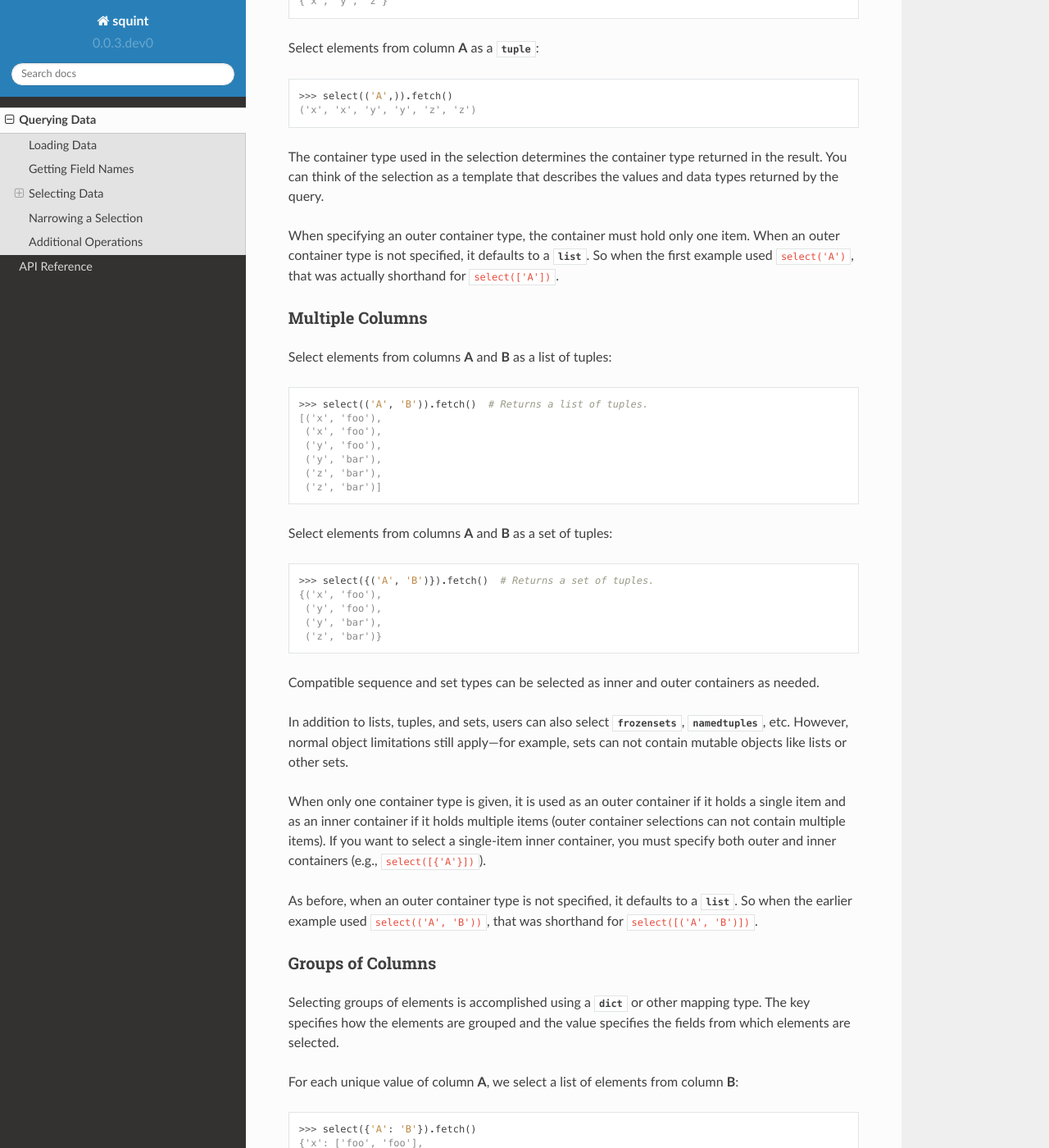
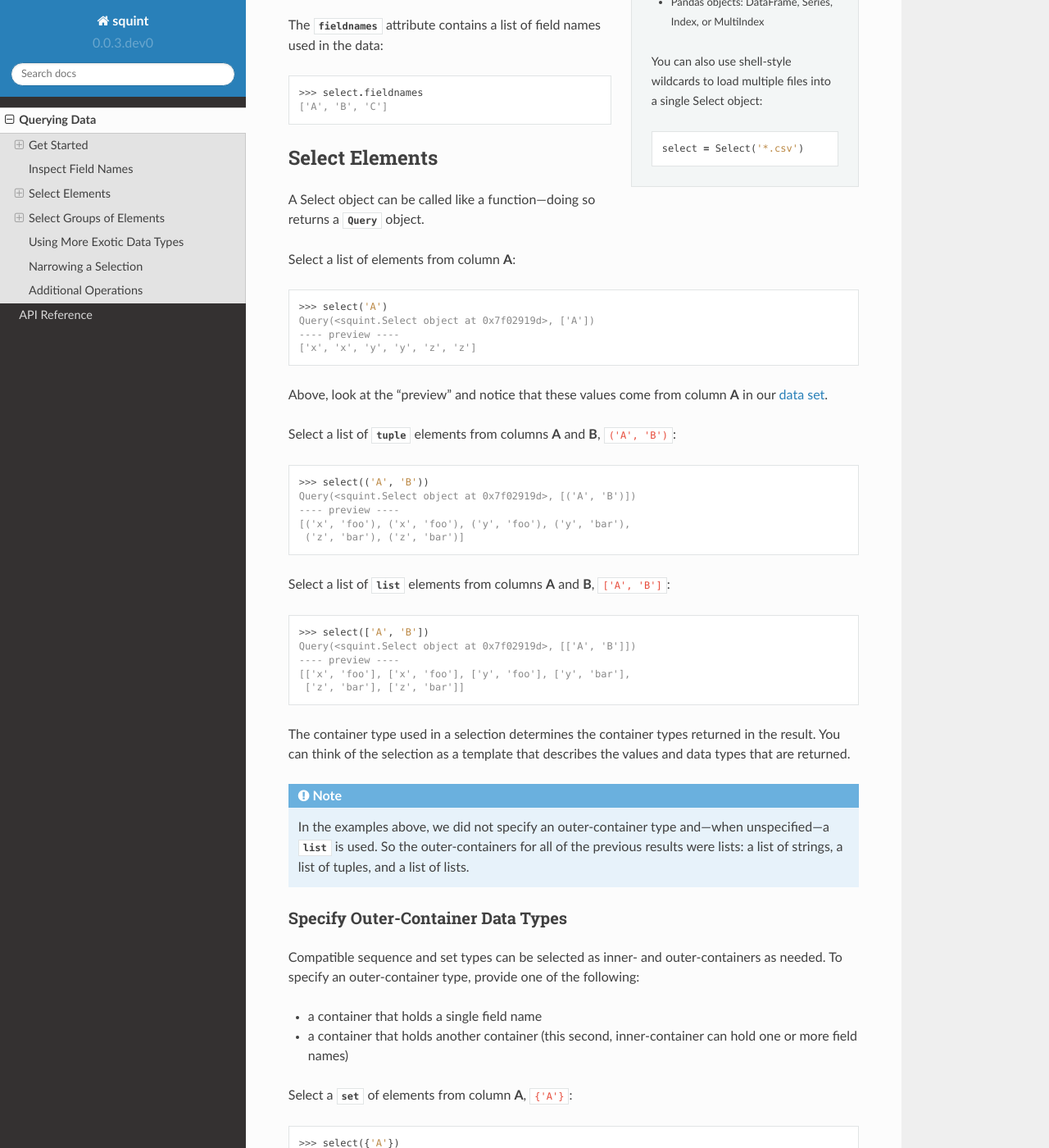
Before and after one commit to shawnbrown/squint, a Sphinx documentation site: the page built from docs/tutorial/introduction.rst, in a window 1280 px wide and 1400 px high, scrolled down 1237 px. Shown: the whole window at 82% size. Built offline with Sphinx 7.4.7 and the Read the Docs theme 2.0.0, drawn with Linux system fonts in a browser that asks for light colours; some of the changed text lies outside the part shown.

Commit message:
Update docs to streamline examples and show new preview feature.

```diff
--- a/docs/tutorial/introduction.rst
+++ b/docs/tutorial/introduction.rst
@@ -15,9 +15,16 @@ Querying Data
 #############
 
 The following examples demonstrate squint's :class:`Select`,
-:class:`Query`, and :class:`Result` classes. Users can follow along
-and type the commands themselves at Python's interactive prompt
-(``>>>``). For these examples, we will use the following data:
+:class:`Query`, and :class:`Result` classes. This introduction
+is written with the intent that you follow along and type the
+examples into Python's interactive prompt yourself. This will
+give you hands-on experience working with Select and Query
+objects.
+
+
+.. _intro-data-set:
+
+For these examples, we will use the following data set:
 
     ===  ===  ===
      A    B    C
@@ -31,150 +38,284 @@ and type the commands themselves at Python's interactive prompt
     ===  ===  ===
 
 
-Loading Data
-============
+Get Started
+===========
 
-You can load the data from a CSV file (:download:`example.csv
-</_static/example.csv>`) into a :class:`Select` object::
+Download the data set as a CSV file:
+
+    :download:`example.csv </_static/example.csv>`
+
+
+Start the Interactive Prompt
+----------------------------
+
+Open a command prompt and navigate to the folder that contains
+the example data. Then start Python in interactive mode so you
+can type commands at the ``>>>`` prompt:
+
+.. code-block:: none
+
+    $ python3
+    Python 3.8.0 (default, Oct 16 2019, 12:47:36)
+    [GCC 9.2.1 20190827 (Red Hat 9.2.1-1)] on linux
+    Type "help", "copyright", "credits" or "license" for more information.
+    >>>
+
+
+.. sidebar:: Supported Formats
+
+    Using :class:`Select`, you can load data from difference sources:
+
+    * CSV files
+    * Database connections
+    * MS Excel files
+    * DBF files
+    * Pandas objects: DataFrame, Series, Index, or MultiIndex
+
+    You can also use shell-style wildcards to load multiple files
+    into a single Select object:
+
+    .. code-block:: python
+
+        select = Select('*.csv')
+
+
+Load the Data
+-------------
+
+Import Squint and load the CSV data into a :class:`Select` object:
 
     >>> import squint
     >>> select = squint.Select('example.csv')
 
 
-Getting Field Names
+Inspect Field Names
 ===================
 
-You can get a list of field names with the :attr:`fieldnames
-<Select.fieldnames>` attribute::
+The :attr:`fieldnames <Select.fieldnames>` attribute contains
+a list of field names used in the data:
+
+.. code-block:: python
 
     >>> select.fieldnames
     ['A', 'B', 'C']
 
 
-.. sidebar:: The fetch() Method
+Select Elements
+===============
 
-    In the following examples, we call :meth:`fetch() <Query.fetch>`
-    to eagerly evaluate the queries and display their results. In daily
-    use, it's more efficient to leave off the "``.fetch()``" part and
-    validate the *un-fetched* queries instead (which takes advantage of
-    lazy evaluation).
+A Select object can be called like a function---doing so returns
+a :class:`Query` object.
 
 
-Selecting Data
-==============
+Select a list of elements from column **A**:
 
-Calling our select object like a function returns a :class:`Query`
-for the specified field or fields.
+.. code-block:: python
 
-Select elements from column **A**::
-
-    >>> select('A').fetch()
+    >>> select('A')
+    Query(<squint.Select object at 0x7f02919d>, ['A'])
+    ---- preview ----
     ['x', 'x', 'y', 'y', 'z', 'z']
 
-Select elements from column **A** as a :py:class:`set`::
+Above, look at the "preview" and notice that these values come
+from column **A** in our :ref:`data set <intro-data-set>`.
 
-    >>> select({'A'}).fetch()
+
+Select a list of :py:class:`tuple` elements from columns
+**A** and **B**, ``('A', 'B')``:
+
+.. code-block:: python
+
+    >>> select(('A', 'B'))
+    Query(<squint.Select object at 0x7f02919d>, [('A', 'B')])
+    ---- preview ----
+    [('x', 'foo'), ('x', 'foo'), ('y', 'foo'), ('y', 'bar'),
+     ('z', 'bar'), ('z', 'bar')]
+
+
+Select a list of :py:class:`list` elements from columns
+**A** and **B**, ``['A', 'B']``:
+
+.. code-block:: python
+
+    >>> select(['A', 'B'])
+    Query(<squint.Select object at 0x7f02919d>, [['A', 'B']])
+    ---- preview ----
+    [['x', 'foo'], ['x', 'foo'], ['y', 'foo'], ['y', 'bar'],
+     ['z', 'bar'], ['z', 'bar']]
+
+
+The container type used in a selection determines the container
+types returned in the result. You can think of the selection as
+a template that describes the values and data types that are
+returned.
+
+.. note::
+
+    In the examples above, we did not specify an outer-container
+    type and---when unspecified---a :py:class:`list` is used. So
+    the outer-containers for all of the previous results were lists:
+    a list of strings, a list of tuples, and a list of lists.
+
+
+Specify Outer-Container Data Types
+----------------------------------
+
+Compatible sequence and set types can be selected as inner- and
+outer-containers as needed. To specify an outer-container type,
+provide one of the following:
+
+* a container that holds a single field name
+* a container that holds another container (this second,
+  inner-container can hold one or more field names)
+
+
+Select a :py:class:`set` of elements from column **A**, ``{'A'}``:
+
+.. code-block:: python
+
+    >>> select({'A'})
+    Query(<squint.Select object at 0x7f02919d>, {'A'})
+    ---- preview ----
     {'x', 'y', 'z'}
 
-Select elements from column **A** as a :py:class:`tuple`::
 
-    >>> select(('A',)).fetch()
-    ('x', 'x', 'y', 'y', 'z', 'z')
+Select a :py:class:`set` of :py:class:`tuple` elements from
+columns **A** and **B**, ``{('A', 'B')}``:
 
-The container type used in the selection determines the container
-type returned in the result. You can think of the selection as a
-template that describes the values and data types returned by the
-query.
+.. code-block:: python
 
-When specifying an outer container type, the container must hold
-only one item. When an outer container type is not specified, it
-defaults to a :py:class:`list`. So when the first example used
-``select('A')``, that was actually shorthand for ``select(['A'])``.
+    >>> select({('A', 'B')})
+    Query(<squint.Select object at 0x7f02919d>, {('A', 'B')})
+    ---- preview ----
+    {('x', 'foo'), ('y', 'foo'), ('y', 'bar'), ('z', 'bar')}
 
 
-Multiple Columns
-----------------
+.. tip::
 
-Select elements from columns **A** and **B** as a list of tuples::
-
-    >>> select(('A', 'B')).fetch()  # Returns a list of tuples.
-    [('x', 'foo'),
-     ('x', 'foo'),
-     ('y', 'foo'),
-     ('y', 'bar'),
-     ('z', 'bar'),
-     ('z', 'bar')]
-
-Select elements from columns **A** and **B** as a set of tuples::
-
-    >>> select({('A', 'B')}).fetch()  # Returns a set of tuples.
-    {('x', 'foo'),
-     ('y', 'foo'),
-     ('y', 'bar'),
-     ('z', 'bar')}
-
-Compatible sequence and set types can be selected as inner and
-outer containers as needed.
-
-In addition to lists, tuples, and sets, users can also select
-:py:class:`frozensets <frozenset>`, :py:func:`namedtuples
-<collections.namedtuple>`, etc. However, normal object
-limitations still apply---for example, sets can not contain
-mutable objects like lists or other sets.
-
-When only one container type is given, it is used as an outer
-container if it holds a single item and as an inner container
-if it holds multiple items (outer container selections can not
-contain multiple items). If you want to select a single-item
-inner container, you must specify both outer and inner containers
-(e.g., ``select([{'A'}])``).
-
-As before, when an outer container type is not specified, it
-defaults to a :py:class:`list`. So when the earlier example
-used ``select(('A', 'B'))``, that was shorthand for
-``select([('A', 'B')])``.
+    As mentioned previously, the default outer-container is a list,
+    so when an early example used ``select('A')``, that was actually a
+    shorthand for ``select(['A'])``. Likewise, ``select(('A', 'B'))``,
+    was a shorthand for ``select([('A', 'B')])``.
 
 
-Groups of Columns
------------------
+Specify Single-Item Inner-Containers
+------------------------------------
 
-Selecting groups of elements is accomplished using a
-:py:class:`dict` or other mapping type. The key specifies
-how the elements are grouped and the value specifies the
-fields from which elements are selected.
+When only one container type is given, it's used as an outer-container
+if it holds a single item and used as an inner-container if it holds
+multiple items (while the outer-container type defaults to a
+:py:class:`list`). To specify a single-item inner-container, you must
+provide both inner- and outer-types explicitly---you cannot use the
+implicit :py:class:`list` shorthand shown previously.
 
-For each unique value of column **A**, we select a list of
-elements from column **B**::
+Select single-item :py:class:`sets <set>` of elements from column **B**,
+``[{'B'}]``:
 
-    >>> select({'A': 'B'}).fetch()
-    {'x': ['foo', 'foo'],
-     'y': ['foo', 'bar'],
-     'z': ['bar', 'bar']}
+.. code-block:: python
 
-As before, the types used in the selection determine the
-types returned in the result. For unique values of column
-**A**, we can select a :py:class:`set` of elements from
-column **B** with the following::
+    >>> select([{'B'}])
+    Query(<squint.Select object at 0x7ff9292ffb90>, [{'B'}])
+    ---- preview ----
+    [{'foo'}, {'foo'}, {'foo'}, {'bar'}, {'bar'}, {'bar'}]
 
-     >>> select({'A': {'B'}}).fetch()
-     {'x': {'foo'},
-      'y': {'foo', 'bar'},
-      'z': {'bar'}}
 
-To group by multiple columns, we use a :py:class:`tuple` of
-key fields. For each unique tuple of **A** and **B**, we select
-a list of elements from column **C**::
+Select Groups of Elements
+=========================
 
-    >>> select({('A', 'B'): 'C'}).fetch()
+To select groups of elements, use a :py:class:`dict` (or other mapping
+type) as the outer-container---this dictionary must hold a single
+key-value pair. The *key* elements determine the "groups" used to arrange
+the results. And *value* elements are assigned to the same group when
+their associated keys are the same.
+
+
+Select groups arranged by elements from column **A** that contain
+lists of elements from column **B**, ``{'A': 'B'}``:
+
+.. code-block:: python
+
+    >>> select({'A': 'B'})
+    Query(<squint.Select object at 0x7f02919d>, {'A': ['B']})
+    ---- preview ----
+    {'x': ['foo', 'foo'], 'y': ['foo', 'bar'], 'z': ['bar', 'bar']}
+
+
+Select groups arranged by elements from column **A** that contain
+lists of :py:class:`tuple` elements from columns **B** and **C**,
+``{'A': ('B', 'C')}``:
+
+.. code-block:: python
+
+    >>> select({'A': ('B', 'C')})
+    Query(<squint.Select object at 0x7f8cbc77>, {'A': [('B', 'C')]})
+    ---- preview ----
+    {'x': [('foo', '20'), ('foo', '30')],
+     'y': [('foo', '10'), ('bar', '20')],
+     'z': [('bar', '10'), ('bar', '10')]}
+
+
+To group by multiple columns, we use a :py:class:`tuple` of key
+fields. Select groups arranged by elements from columns **A**
+and **B** that contain lists of elements from column **C**,
+``{('A', 'B'): 'C'}``:
+
+.. code-block:: python
+
+    >>> select({('A', 'B'): 'C'})
+    Query(<squint.Select object at 0x7f8cbc77>, {('A', 'B'): ['C']})
+    ---- preview ----
     {('x', 'foo'): ['20', '30'],
+     ('y', 'bar'): ['20'],
      ('y', 'foo'): ['10'],
-     ('y', 'bar'): ['20'],
      ('z', 'bar'): ['10', '10']}
 
-Although selection types can be specified as needed, remember
-that dictionary keys must be `immutable
-<http://docs.python.org/3/glossary.html#term-immutable>`_
-(:py:class:`str`, :py:class:`tuple`, :py:class:`frozenset`, etc.).
+
+Specify Container Types for Groups
+----------------------------------
+
+When selecting groups of elements, you can specify inner- and
+outer-container types for the *value*. The previous groupings
+used the default :py:class:`list` shorthand. But as with non-grouped
+selections, you can specify a type explicitly.
+
+
+Select groups arranged by elements from column **A** that contain
+:py:class:`sets <set>` of elements from column **B**, ``{'A': {'B'}}``:
+
+.. code-block:: python
+
+    >>> select({'A': {'B'}})
+    Query(<squint.Select object at 0x7f2c36ee>, {'A': {'B'}})
+    ---- preview ----
+    {'x': {'foo'}, 'y': {'foo', 'bar'}, 'z': {'bar'}}
+
+
+Select groups arranged by elements from column **A** that contain
+:py:class:`sets <set>` of :py:class:`tuple` elements from columns
+**B** and **C**, ``{'A': {('B', 'C')}}``:
+
+.. code-block:: python
+
+    >>> select({'A': {('B', 'C')}})
+    Query(<squint.Select object at 0x7fc4a060>, {'A': {('B', 'C')}})
+    ---- preview ----
+    {'x': {('foo', '30'), ('foo', '20')},
+     'y': {('foo', '10'), ('bar', '20')},
+     'z': {('bar', '10')}}
+
+
+Using More Exotic Data Types
+============================
+
+In addition to lists, tuples, and sets, you can also use other container
+types. For example, you can use :py:class:`frozensets <frozenset>`,
+:py:class:`deques <collections.deque>`, :py:func:`namedtuples
+<collections.namedtuple>`, etc. However, normal object limitations
+still apply---for example, sets and dictionary keys can only
+contain `immutable <http://docs.python.org/3/glossary.html#term-immutable>`_
+types (like :py:class:`str`, :py:class:`tuple`, :py:class:`frozenset`,
+etc.).
 
 
 Narrowing a Selection
```
